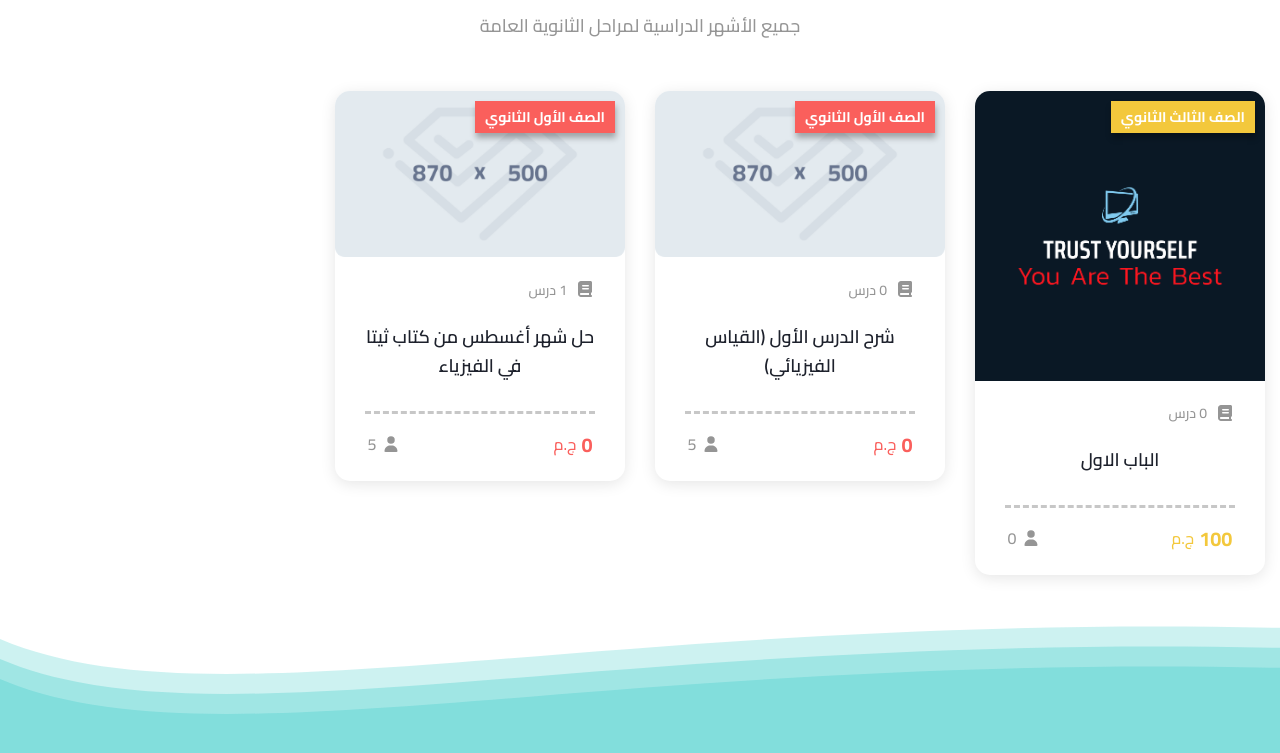
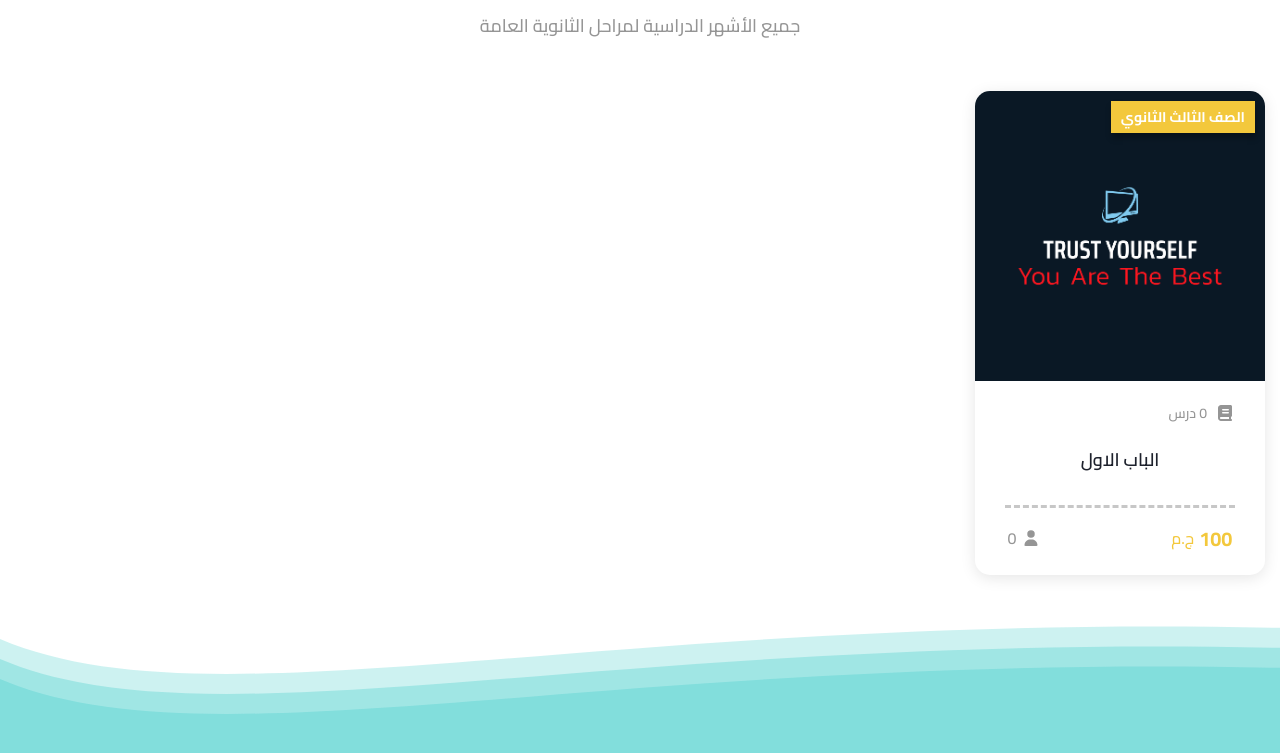
Before and after one commit to ahmedatef26/test, a plain HTML site: page index.html in a window 1280 px wide. Shown: the part 1350-2103 px from the top of the page. Drawn offline with Linux system fonts and the light colour scheme; a script that the page names is missing.

Commit message:
Update index.html

```diff
--- a/index.html
+++ b/index.html
@@ -374,64 +374,8 @@
                                 </a>
                             </div>
 
-                                                                                                <div class="col-lg-3 col-sm-6  _fromUp" data-sal="fade"
-                                 data-sal-delay="0" data-sal-easing="ease-out-back" data-sal-duration="1800">
-                                <a class="latestCard grade1"
-                                   href='lectures/shrh-aldrs-alaol-alkyas-alfyzyayy-alkyas-alfyzyayy-althoylat-alsygh-almaayary.html'>
-                                    <div class="cardGrade">
-                                        الصف الأول الثانوي
-                                    </div>
-                                    <div class="image">
-                                        <img src="admin/assets/imgs/lecture-holder.png" alt="">
-                                    </div>
-                                    <div class="content">
-                                        <div class="lessonsCount">
-                                            <span class='cardIcon'><i class="fa-solid fa-book"></i></span>
-                                            <span class='cardLessonsCount'>0 درس</span>
-                                        </div>
-                                        <h3 class="monthName">شرح الدرس الأول (القياس الفيزيائي)</h3>
-                                        <div class="details">
-                                            <div class="detailItem">
-                                                <span class='cardPrice'>0</span>
-                                                <span>ج.م</span>
-                                            </div>
-                                            <div class="detailItem users">
-                                                <span><i class="fa-solid fa-user"></i></span>
-                                                <span>5</span>
-                                            </div>
-                                        </div>
-                                    </div>
-                                </a>
-                            </div>
-                                                                                                <div class="col-lg-3 col-sm-6  _fromLeft" data-sal="fade"
-                                 data-sal-delay="0" data-sal-easing="ease-out-back" data-sal-duration="1800">
-                                <a class="latestCard grade1"
-                                   href='lectures/hl-shhr-aghsts-mn-ktab-thyta-fy-alfyzyaaa-albry-alfyzyaaa-bbsat-adoat-alkyas-ohdat-alkyas-alkmyat-al.html'>
-                                    <div class="cardGrade">
-                                        الصف الأول الثانوي
-                                    </div>
-                                    <div class="image">
-                                        <img src="admin/assets/imgs/lecture-holder.png" alt="">
-                                    </div>
-                                    <div class="content">
-                                        <div class="lessonsCount">
-                                            <span class='cardIcon'><i class="fa-solid fa-book"></i></span>
-                                            <span class='cardLessonsCount'>1 درس</span>
-                                        </div>
-                                        <h3 class="monthName">حل شهر أغسطس من كتاب ثيتا في الفيزياء</h3>
-                                        <div class="details">
-                                            <div class="detailItem">
-                                                <span class='cardPrice'>0</span>
-                                                <span>ج.م</span>
-                                            </div>
-                                            <div class="detailItem users">
-                                                <span><i class="fa-solid fa-user"></i></span>
-                                                <span>5</span>
-                                            </div>
-                                        </div>
-                                    </div>
-                                </a>
-                            </div>
+
+
                                                                         </div>
         </div>
     </section>
```
